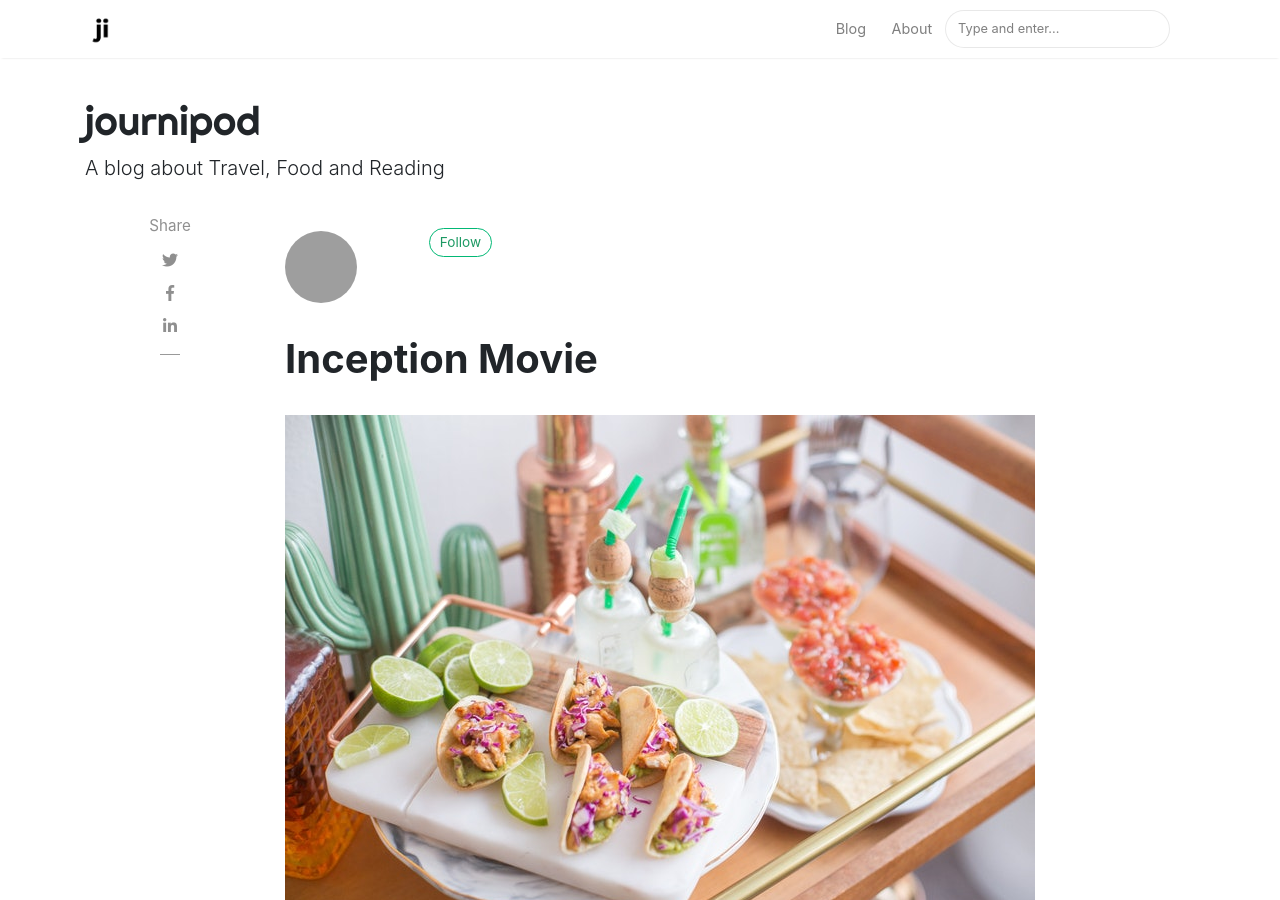
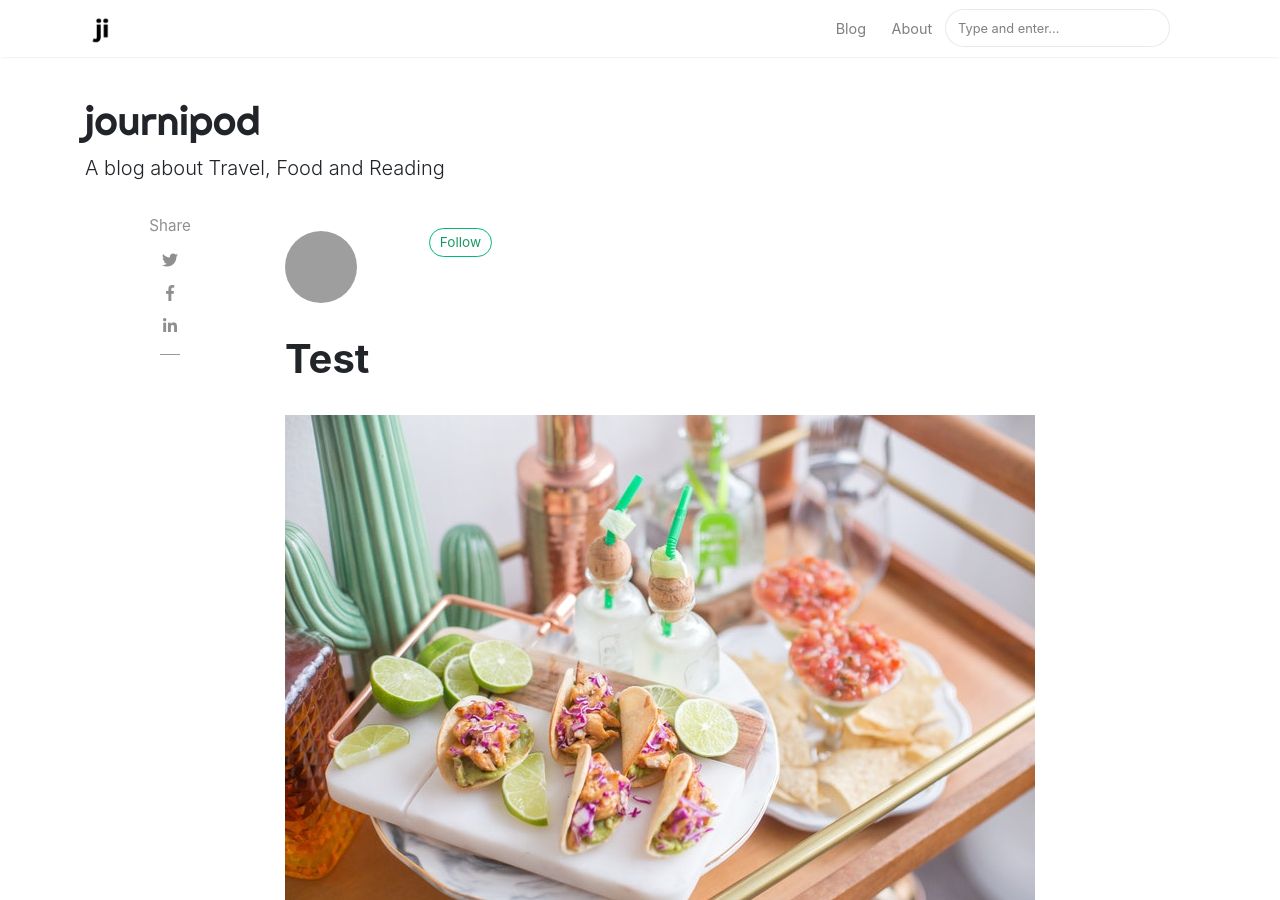
Before and after one commit to journipod/journipod.github.io, a Jekyll site: the page built from _posts/2018-01-11-customer-service.md, in a window 1280 px wide and 900 px high. Built offline with Jekyll 4.4.1, drawn with Linux system fonts in a browser that asks for light colours; nearby versions of some CDN libraries; comment, search, counter and statistics services are not loaded; grey boxes are pictures that could not be loaded.

Commit message:
Update 2018-01-11-customer-service.md
change update

```diff
--- a/_posts/2018-01-11-customer-service.md
+++ b/_posts/2018-01-11-customer-service.md
@@ -1,6 +1,6 @@
 ---
 layout: post
-title:  "Inception Movie"
+title:  "Test"
 author: john
 categories: [ Jekyll, tutorial ]
 tags: [red, yellow]
```
